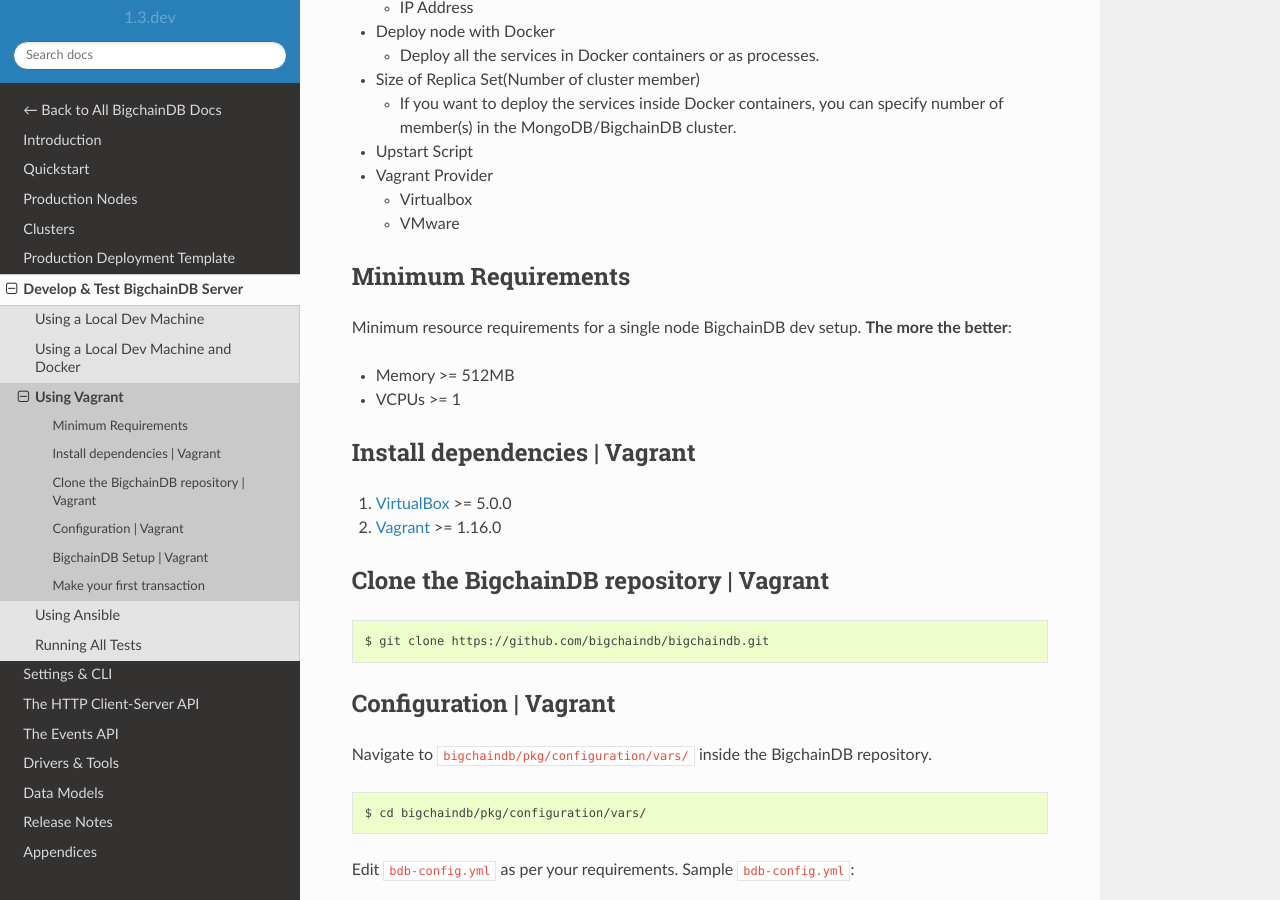
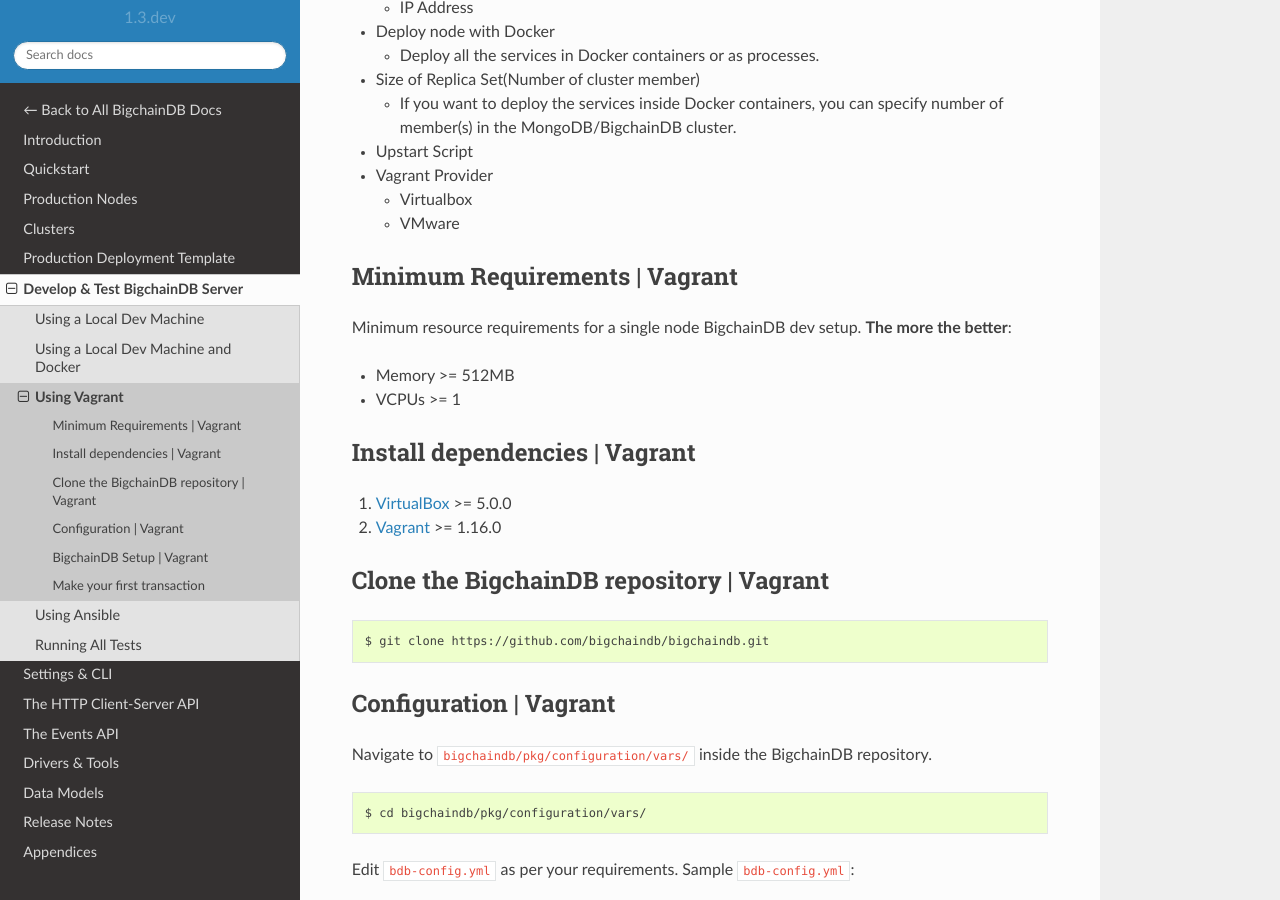
Before and after one commit to bigchaindb/bigchaindb, a Sphinx documentation site: the page built from docs/server/source/appendices/run-with-vagrant.md, in a window 1280 px wide and 900 px high, scrolled down 624 px. Built offline with Sphinx 7.4.7 and the Read the Docs theme 2.0.0, drawn with Linux system fonts in a browser that asks for light colours.

```diff
--- a/docs/server/source/appendices/run-with-vagrant.md
+++ b/docs/server/source/appendices/run-with-vagrant.md
@@ -29,7 +29,7 @@ can also tweak the following configurations for the BigchainDB node(s).
   - Virtualbox
   - VMware
 
-## Minimum Requirements
+## Minimum Requirements | Vagrant
 Minimum resource requirements for a single node BigchainDB dev setup. **The more the better**:
 - Memory >= 512MB
 - VCPUs >= 1
```
Also changed, not shown: docs/server/source/appendices/run-with-ansible.md (+1 -1 lines).
